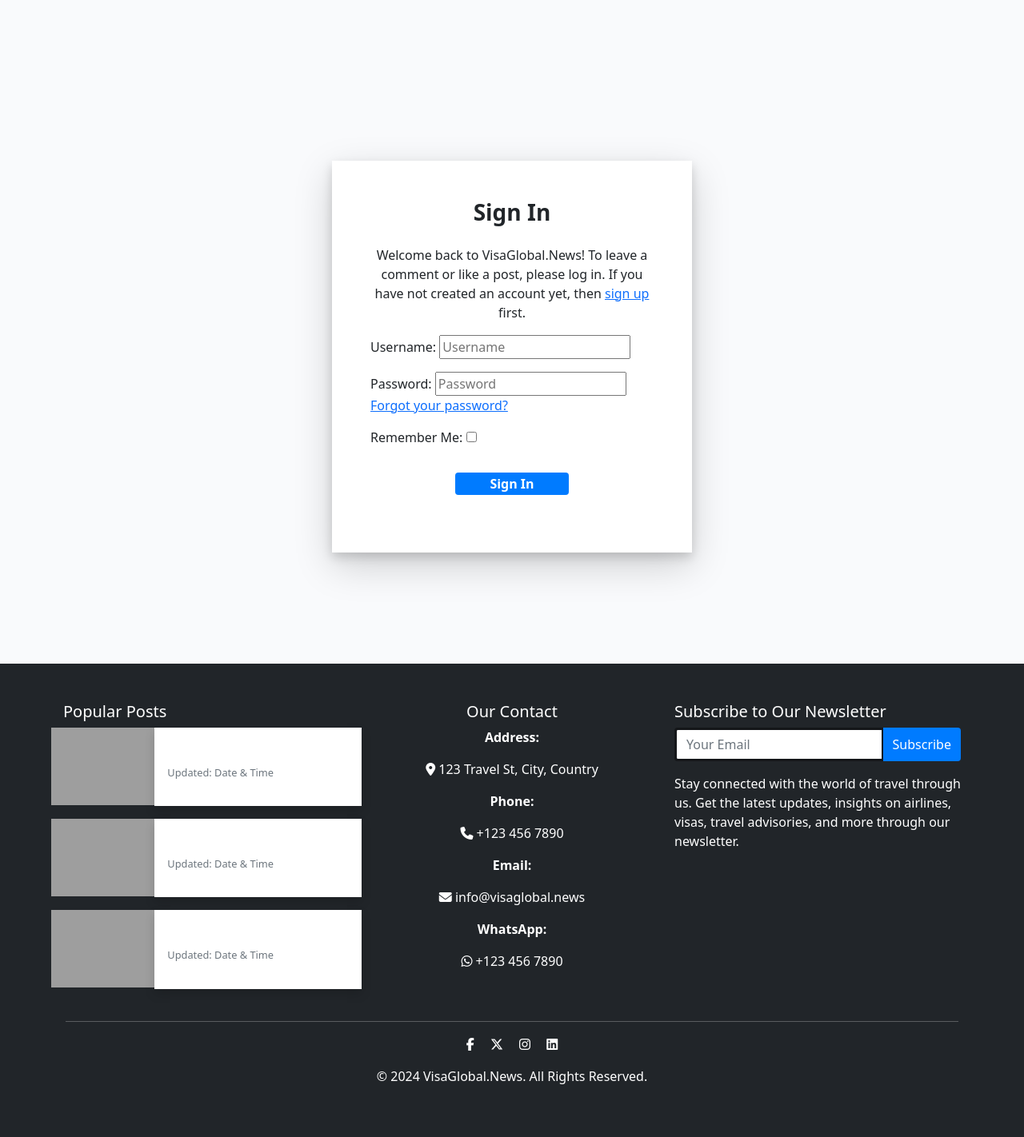
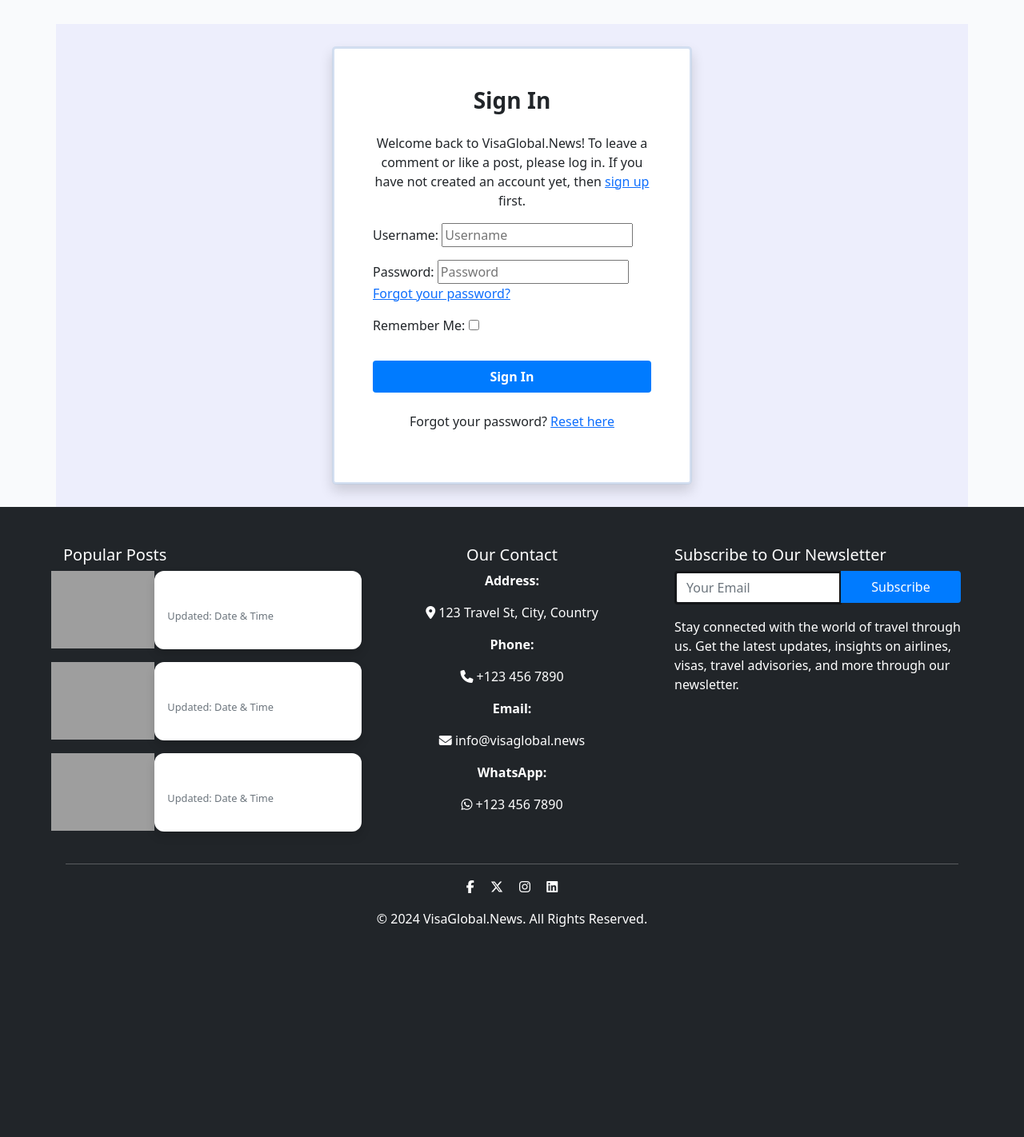
Before and after one commit to preetzware/visa-news, a Django app: page /accounts/login/ in a window 1280 px wide. Shown: the part 116-1538 px from the top of the page at 80% size. After the commit the page ends 1275 px from the top, so only its background shows below. Run offline with Django 4.2, Linux system fonts and the light colour scheme; some libraries are stand-ins or nearby versions; grey boxes are pictures that could not be loaded.

Commit message:
Add reset password feature for user

```diff
--- a/static/css/style.css
+++ b/static/css/style.css
@@ -166,7 +166,15 @@ main {
   }
 
   .card {
-    border: none; /* Remove border to make it look seamless */
+    border: none;
+  }
+
+  .card-body {
+    border-radius: 0.75rem;
+  }
+
+  .p-4 {
+    padding: 0!important;
   }
 
   a.text-decoration-none {
@@ -216,6 +224,12 @@ main {
   .btn-primary {
     background-color: #007bff;
     border: none;
+    width: 150px;
+    height: 40px;
+  }
+
+  .d-grid {
+    justify-items: center;
   }
 
   .btn-primary:hover {
@@ -324,6 +338,17 @@ a .card-text-decoration {
 
 .approval {
     color: rgb(222, 146, 168);
+}
+
+/* Login page */
+.min-vh-100 {
+    min-height: 0 !important;
+    background-color: #cdcefb48
+}
+
+.modal-content {
+    border: 0.2rem solid #b0c9e269;
+    box-shadow: 0 0.5rem 1rem rgba(0, 0, 0, 0.15);
 }
 
 /* Alert message */
--- a/templates/account/login.html
+++ b/templates/account/login.html
@@ -8,12 +8,15 @@
 {% block content %}
 
 <div class="container d-flex justify-content-center align-items-center min-vh-100">
-    <div class="card shadow-lg" style="max-width: 450px; width: 100%; margin-top: 2rem;">
-        <div class="card-body p-5">
+    <!-- Login Modal -->
+    <div class="modal-dialog modal-dialog-centered" style="max-width: 450px; width: 100%;">
+        <div class="modal-content">
+            <div class="modal-body p-5">
                 <h3 class="text-center fw-bold mb-4 text-dark">{% trans "Sign In" %}</h3>
                 <p class="text-center">{% blocktrans %}Welcome back to VisaGlobal.News! To leave a comment or like a post,
-                please log in. If you have not created an account yet, then <a class="link text-primary"
-                href="{{ signup_url }}">sign up</a> first.{% endblocktrans %}</p>
+                    please log in. If you have not created an account yet, then{% endblocktrans %}
+                    <a class="link text-primary" href="{{ signup_url }}">{% blocktrans %}sign up{% endblocktrans %}</a>
+                    {% blocktrans %}first.{% endblocktrans %}</p>
                 <form class="login" method="POST" action="{% url 'account_login' %}">
                     {% csrf_token %}
                     {{ form.as_p }}
@@ -21,9 +24,14 @@
                     <input type="hidden" name="{{ redirect_field_name }}" value="{{ redirect_field_value }}" />
                     {% endif %}
                     <div class="d-grid">
-                    <button class="btn btn-primary fw-bold mt-3 mb-4" style="width: 40%; margin: 0 auto;" type="submit">{% trans "Sign In" %}</button>
+                        <button class="btn btn-primary fw-bold mt-3 mb-4" style="width: 100%;" type="submit">{% trans "Sign In" %}</button>
                     </div>
                 </form>
+                <!-- Forgot password link -->
+                <p class="text-center">{% blocktrans %}Forgot your password? {% endblocktrans %}
+                    <a class="link text-primary" href="{% url 'forgot_password' %}">{% blocktrans %}Reset here{% endblocktrans %}</a>
+                </p>
+            </div>
         </div>
     </div>
 </div>
--- a/visa_app/urls.py
+++ b/visa_app/urls.py
@@ -11,4 +11,5 @@ urlpatterns = [
     path('like_article/<int:article_id>/', views.like_article, name='like_article'),  # Like article URL
     path('articles/<slug:slug>/edit_comment/<int:comment_id>', views.comment_edit, name='comment_edit'),
     path('articles/<slug:slug>/delete_comment/<int:comment_id>', views.comment_delete, name='comment_delete'),
+    path('forgot-password/', views.forgot_password, name='forgot_password'),
 ]
--- a/visa_app/views.py
+++ b/visa_app/views.py
@@ -140,3 +140,7 @@ def comment_delete(request, slug, comment_id):
         messages.add_message(request, messages.ERROR, 'You can only delete your own comments!')
 
     return HttpResponseRedirect(reverse('article_detail', args=[slug]))
+
+
+def forgot_password(request):
+    return render(request, 'visa_app/forgotpassword.html')
```
Also changed, not shown: visa_app/templates/visa_app/forgotpassword.html (added, +66 -0 lines). Lines whose indentation alone changed are shown as unchanged.
